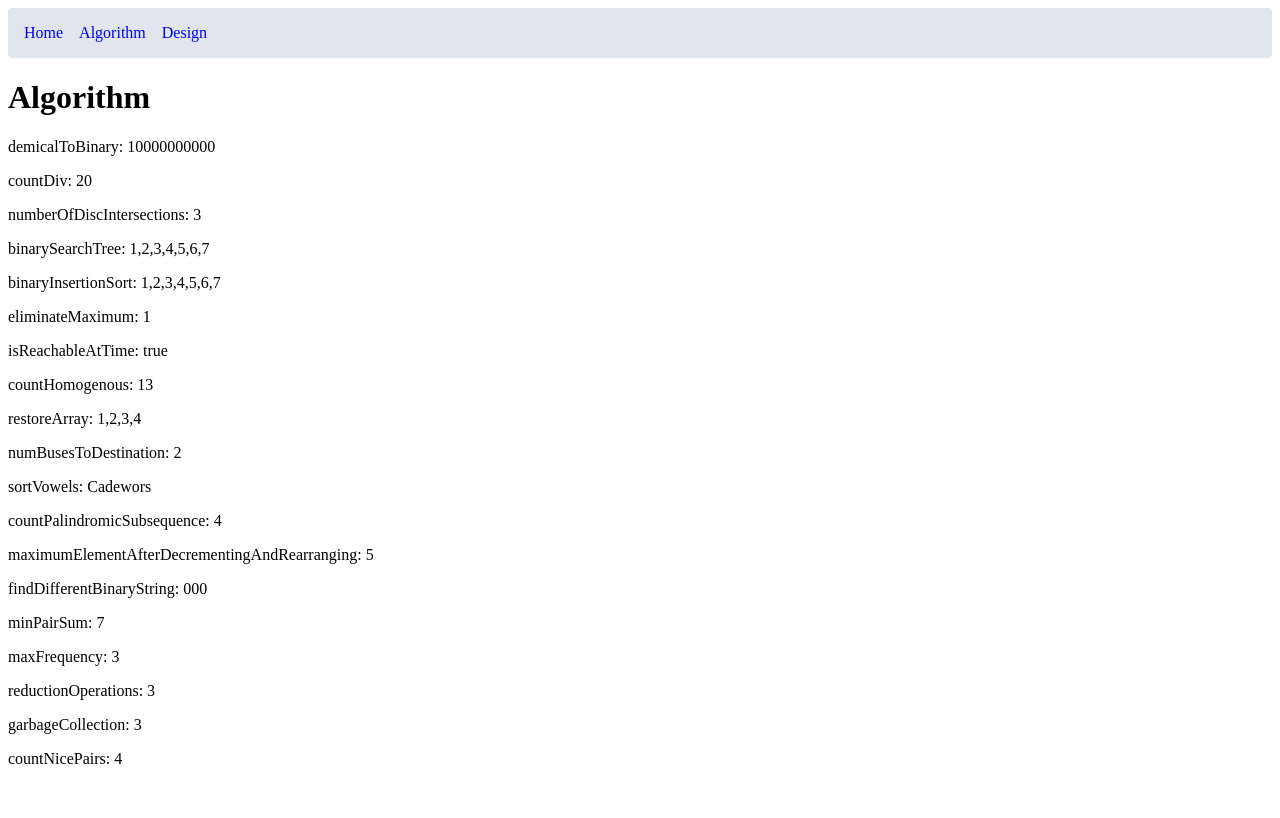
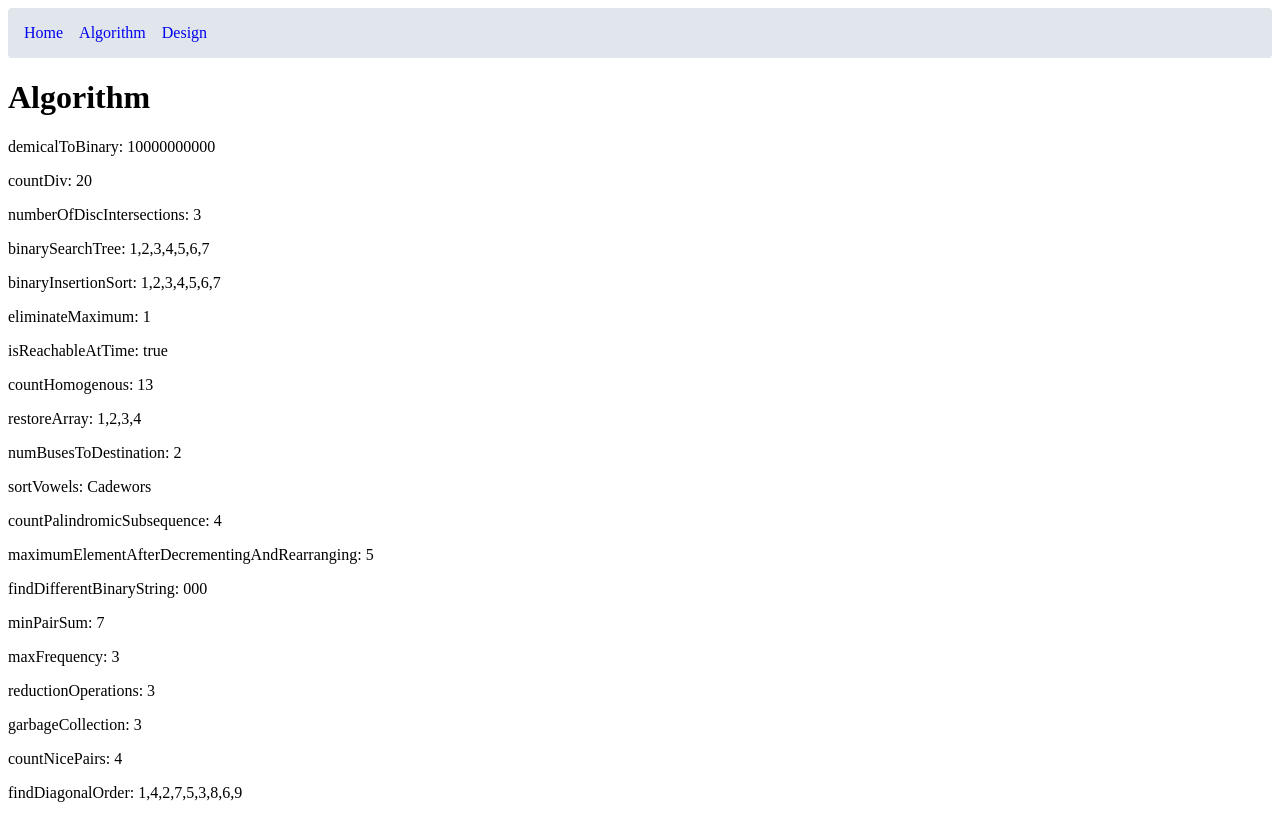
Before and after one commit to rxolve/it-works-why, a SvelteKit app: page /algorithm in a window 1280 px wide. Built offline with nearby package versions, Linux system fonts and the light colour scheme.

Commit message:
solve: 231122-diagonal-traverse-ii

```diff
--- a/src/routes/algorithm/+page.svelte
+++ b/src/routes/algorithm/+page.svelte
@@ -18,6 +18,7 @@
 	import { reductionOperations } from '../../solve/231119-reduction-operations-to-make-the-array-elements-equal';
 	import { garbageCollection } from '../../solve/231120-minimum-amount-of-time-to-collect-garbage';
 	import { countNicePairs } from '../../solve/231121-count-nice-pairs-in-an-array';
+	import { findDiagonalOrder } from '../../solve/231122-diagonal-traverse-ii';
 </script>
 
 <h1>Algorithm</h1>
@@ -75,3 +76,10 @@
 <p>
 	countNicePairs: {countNicePairs([13, 10, 35, 24, 76])}
 </p>
+<p>
+	findDiagonalOrder: {findDiagonalOrder([
+		[1, 2, 3],
+		[4, 5, 6],
+		[7, 8, 9]
+	])}
+</p>
--- /dev/null
+++ b/src/solve/231122-diagonal-traverse-ii.ts
@@ -0,0 +1,26 @@
+/*
+Given a 2D integer array nums, return all elements of nums in diagonal order as shown in the below images.
+*/
+
+export const findDiagonalOrder = (nums: number[][]): number[] => {
+	const result: number[] = [];
+	const map = new Map<number, number[]>();
+	let maxKey = 0;
+
+	for (let i = 0; i < nums.length; i++) {
+		for (let j = 0; j < nums[i].length; j++) {
+			const key = i + j;
+			maxKey = Math.max(maxKey, key);
+			if (!map.has(key)) {
+				map.set(key, []);
+			}
+			map.get(key)?.push(nums[i][j]);
+		}
+	}
+
+	for (let i = 0; i <= maxKey; i++) {
+		result.push(...(map.get(i) ?? []).reverse());
+	}
+
+	return result;
+};
```
